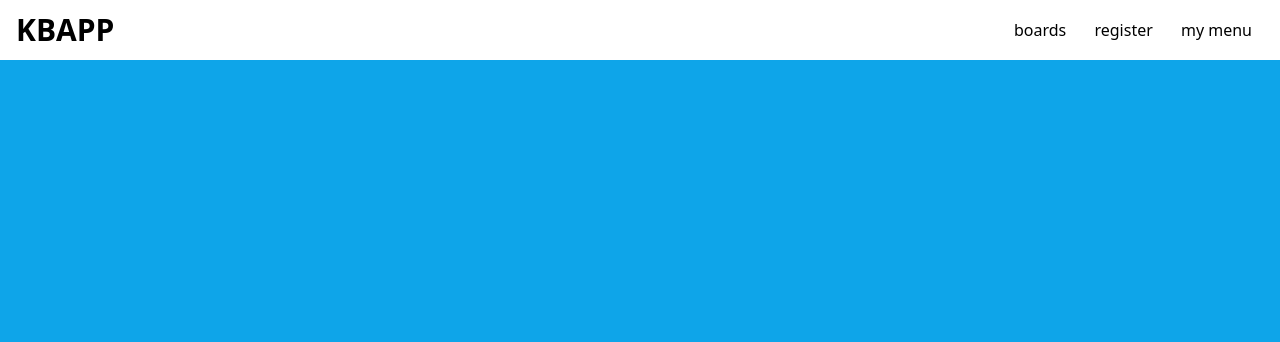
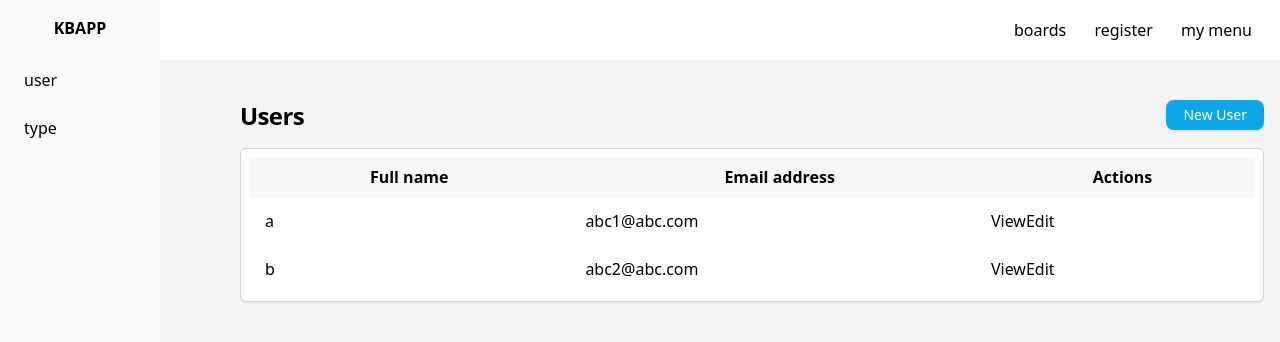
Before and after one commit to pdTrade/simple-kbn-board-fe, a Nuxt app: page /user in a window 1280 px wide. Shown: the top 342 px of the page. Built offline with nearby package versions, Linux system fonts and the light colour scheme; no server answers.

Commit message:
レイアウトの調整

```diff
--- /dev/null
+++ b/components/BasicInput.vue
@@ -0,0 +1,16 @@
+<script setup lang="ts">
+defineProps(["modelValue"]);
+
+defineEmits(["update:modelValue"]);
+
+const input = ref(null);
+</script>
+
+<template>
+  <input
+    class="rounded-md border-gray-300 shadow-sm focus:border-indigo-300 focus:ring focus:ring-indigo-200 focus:ring-opacity-50"
+    :value="modelValue"
+    @input="$emit('update:modelValue', $event.target.value)"
+    ref="input"
+  />
+</template>
--- a/components/CreateList.vue
+++ b/components/CreateList.vue
@@ -1,5 +1,4 @@
 <script setup lang="ts">
-
 const props = defineProps({
   boardId: String,
 });
--- /dev/null
+++ b/components/TheAsideMenu.vue
@@ -0,0 +1,10 @@
+<script setup lang="ts">
+const menu = [
+  { name: "user", path: "/user" },
+  { name: "type", path: "/type" },
+];
+</script>
+
+<template>
+  <TheAsideMenuLayer v-if="Object.keys(menu).length" :menu="menu" />
+</template>
--- /dev/null
+++ b/components/TheAsideMenuItem.vue
@@ -0,0 +1,16 @@
+<script setup lang="ts">
+const props = defineProps({
+  item: {
+    type: Object,
+    default: {},
+  },
+});
+</script>
+
+<template>
+  <li>
+    <a class="flex cursor-pointer px-6 py-3" :href="item.path">
+      <span class="line-clamp-1 grow text-ellipsis">{{ item.name }}</span>
+    </a>
+  </li>
+</template>
--- /dev/null
+++ b/components/TheAsideMenuLayer.vue
@@ -0,0 +1,29 @@
+<script setup lang="ts">
+defineProps({
+  menu: {
+    type: Array,
+    default: [],
+  },
+});
+</script>
+
+<template>
+  <aside
+    id="aside"
+    class="transition-position fixed top-0 z-40 flex h-screen w-40 overflow-hidden"
+  >
+    <div class="flex flex-1 flex-col overflow-hidden bg-gray-50">
+      <div class="flex h-14 flex-row items-center justify-between bg-gray-50">
+        <div
+          class="flex-1 text-center lg:pl-6 lg:text-left xl:pl-0 xl:text-center"
+        >
+          <b class="font-black">KBAPP</b>
+        </div>
+        <button class="hidden p-3 lg:inline-block xl:hidden"></button>
+      </div>
+      <div class="flex-1 overflow-y-auto overflow-x-hidden">
+        <TheAsideMenuList :menu="menu" />
+      </div>
+    </div>
+  </aside>
+</template>
--- /dev/null
+++ b/components/TheAsideMenuList.vue
@@ -0,0 +1,14 @@
+<script setup lang="ts">
+const props = defineProps({
+  menu: {
+    type: Array,
+    default: [],
+  },
+});
+</script>
+
+<template>
+  <ul>
+    <TheAsideMenuItem v-for="(item, index) in menu" :key="index" :item="item" />
+  </ul>
+</template>
--- /dev/null
+++ b/layouts/auth.vue
@@ -0,0 +1,37 @@
+<script setup lang="ts">
+const auth = useAuthStore();
+
+const handleLogout = async () => {
+  await auth.logout();
+};
+</script>
+
+<template>
+  <div class="flex h-screen flex-col bg-sky-500">
+    <nav class="flex shrink-0 items-center justify-between bg-white px-4 py-3">
+      <NuxtLink class="text-3xl font-black" to="/">KBAPP</NuxtLink>
+      <div>
+        <NuxtLink
+          class="text-md rounded-md px-3 py-2 font-medium hover:bg-gray-100"
+          to="/boards"
+        >
+          boards
+        </NuxtLink>
+        <NuxtLink
+          class="text-md rounded-md px-3 py-2 font-medium hover:bg-gray-100"
+          to="/register"
+        >
+          register
+        </NuxtLink>
+        <NuxtLink
+          class="text-md rounded-md px-3 py-2 font-medium hover:bg-gray-100"
+          to="#"
+        >
+          my menu</NuxtLink
+        >
+      </div>
+    </nav>
+    <TheAsideMenu />
+    <slot />
+  </div>
+</template>
--- a/pages/board/[board_id].vue
+++ b/pages/board/[board_id].vue
@@ -2,7 +2,8 @@
 import Draggable from "vuedraggable"
 
 definePageMeta({
-  middleware: ['auth']
+  middleware: ['auth'],
+  layout: 'auth'
 });
 const { fetchLists, lists, saveList, errorMessage } = useLists();
 
@@ -13,7 +14,7 @@ await fetchLists(boardId);
 
 </script>
 <template>
-  <main class="overflow-hidden">
+  <main class="overflow-hidden pl-60">
     <div class="flex h-full flex-col">
       <div class="flex shrink-0 items-center p-4 space-x-4">
         <h1 class="text-2xl font-bold text-white">title</h1>
--- a/pages/boards.vue
+++ b/pages/boards.vue
@@ -1,6 +1,7 @@
 <script setup lang="ts">
 definePageMeta({
-  middleware: ['auth']
+  middleware: ["auth"],
+  layout: "auth",
 });
 
 const isShow = ref<boolean>(false);
@@ -31,7 +32,7 @@ const onSubmit = async () => {
 </script>
 
 <template>
-  <div class="h-full bg-gray-100 px-4 py-6">
+  <div class="h-full bg-gray-100 px-4 py-6 pl-60">
     <div class="mx-auto max-w-5xl">
       <div class="relative mb-4 flex items-center">
         <h3 class="font-black text-gray-700">My boards</h3>
--- a/pages/register.vue
+++ b/pages/register.vue
@@ -1,4 +1,9 @@
 <script setup lang="ts">
+definePageMeta({
+  middleware: ["guest"],
+  layout: "guest",
+});
+
 type Credentials = {
   name: string;
   email: string;
--- /dev/null
+++ b/pages/user/index.vue
@@ -0,0 +1,64 @@
+<script setup lang="ts">
+definePageMeta({
+  middleware: ['auth'],
+  layout: 'auth'
+});
+
+const users = [
+  { id: 1, name: 'a', email: 'abc1@abc.com' },
+  { id: 2, name: 'b', email: 'abc2@abc.com' },
+]
+</script>
+
+<template>
+    <div class="h-full bg-gray-100 px-4 py-6 pl-60">
+
+      <header class="justify-between space-y-2 sm:flex sm:space-x-4 sm:space-y-0 sm:py-4">
+        <div class="">
+          <h1 class="text-2xl font-bold tracking-tight">
+            Users
+          </h1>
+        </div>
+        <div class="">
+          <button class="inline-flex items-center justify-center py-1 gap-1 font-medium rounded-lg border outline-none min-h-2 px-4 text-sm text-white shadow border-transparent bg-sky-500">New User</button>
+        </div>
+      </header>
+
+      <div class="border border-gray-300 bg-white shadow-sm rounded-md p-2">
+        <table class="w-full">
+          <thead>
+          <tr class="bg-gray-500/5">
+            <th class="px-4 py-2">
+              Full name
+            </th>
+            <th class="px-4 py-2">
+              Email address
+            </th>
+            <th class="px-4 py-2">
+              Actions
+            </th>
+          </tr>
+          </thead>
+
+          <tbody>
+          <tr v-for="user in users" :key="user.id">
+            <td class="px-4 py-3">
+              {{ user.name }}
+            </td>
+            <td class="px-4 py-3">
+              {{ user.email }}
+            </td>
+            <td>
+              <div class="flex items-center">
+                <a :href="`user/${user.id}`">View</a>
+                <a :href="`user/${user.id}/edit`">Edit</a>
+              </div>
+            </td>
+          </tr>
+
+          </tbody>
+
+        </table>
+      </div>
+    </div>
+</template>
```
Also changed, not shown: layouts/guest.vue (renamed from layouts/default.vue).
